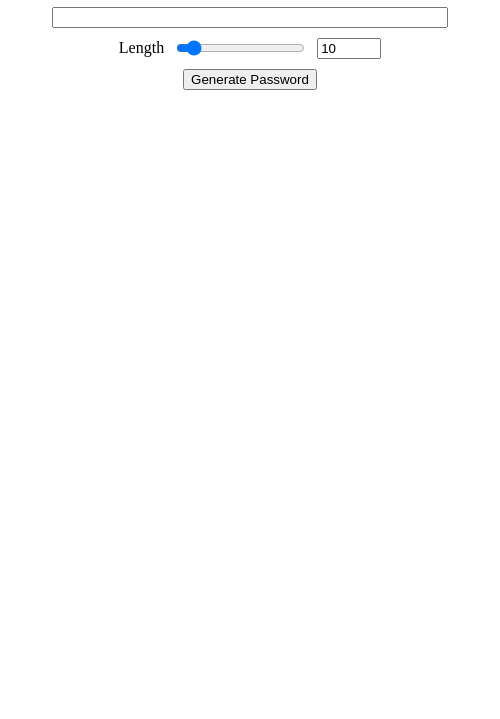
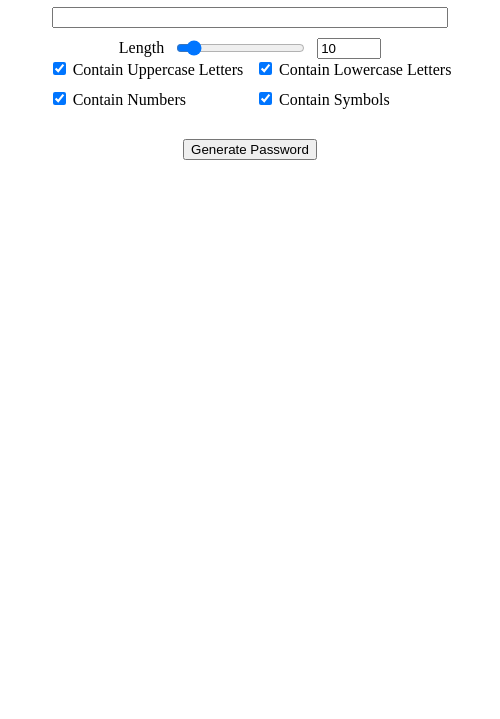
Before and after one commit to eestaniel/password_generator, an Electron app: page renderer/index.html in a window 500 px wide. Shown: the part 81-800 px from the top of the page. Drawn offline with Linux system fonts and the light colour scheme.

Commit message:
added checkmark boxes for additional options

```diff
--- a/renderer/css/index.css
+++ b/renderer/css/index.css
@@ -26,3 +26,10 @@
     align-items: center;
     gap: 10px;
 }
+
+.checkbox-container {
+    display: grid;
+    grid-template-columns: repeat(2, 1fr);
+    gap: 10px;
+    margin-bottom: 20px;
+}
--- a/renderer/index.html
+++ b/renderer/index.html
@@ -16,6 +16,30 @@
         <input type="range" min="1" max="100" value="10" id="lengthSlider" oninput="updateLength(this.value)">
         <input type="number" min="1" max="100" value="10" id="lengthInput" oninput="updateLength(this.value)">
     </div>
+
+    <div class="checkbox-container">
+        <div>
+            <input type="checkbox" id="uppercase" checked>
+            <label for="uppercase">Contain Uppercase Letters</label>
+        </div>
+
+        <div>
+            <input type="checkbox" id="lowercase" checked>
+            <label for="lowercase">Contain Lowercase Letters</label>
+        </div>
+
+        <div>
+            <input type="checkbox" id="numbers" checked>
+            <label for="numbers">Contain Numbers</label>
+        </div>
+
+        <div>
+            <input type="checkbox" id="symbols" checked>
+            <label for="symbols">Contain Symbols</label>
+        </div>
+    </div>
+
+
     <button id="generateButton" onclick="generatePassword()">Generate Password</button>
 
     <script src="./js/generate_password.js"></script>
```
